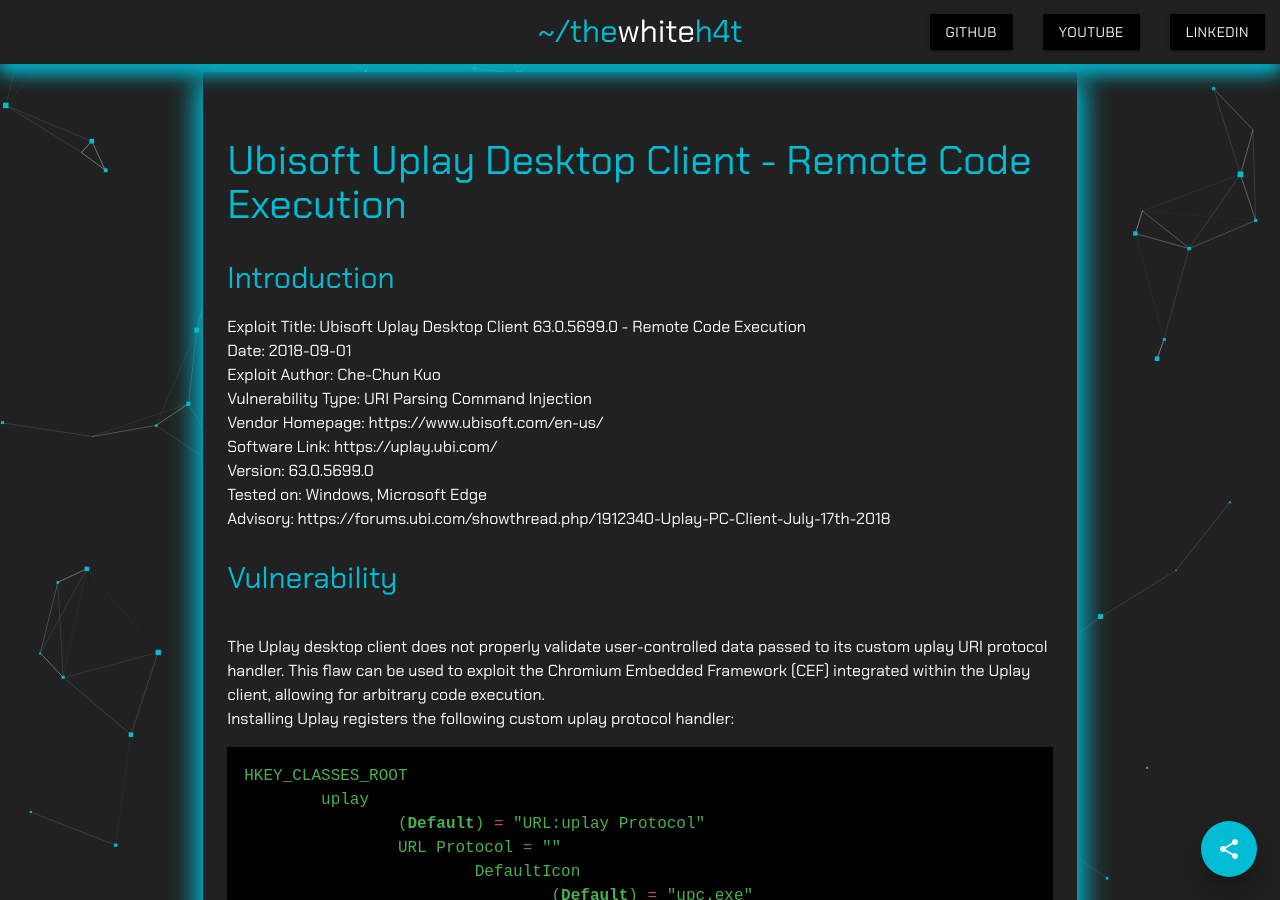
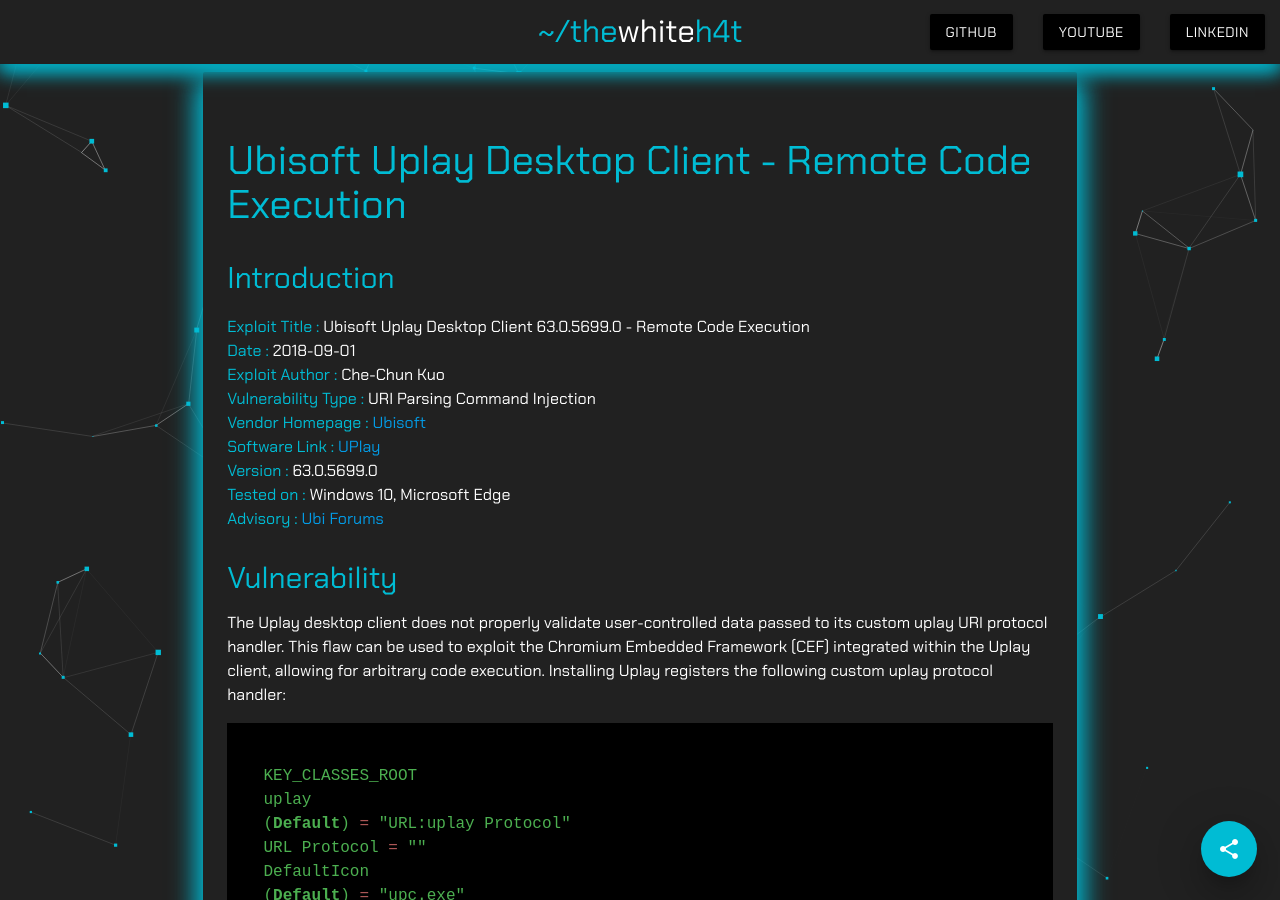
Before and after one commit to thewhiteh4t/thewhiteh4t.github.io, a Jekyll site: the page built from _posts/2018-11-16-ubisoft-uplay-rce-exploit.html, in a window 1280 px wide and 900 px high. Built offline with Jekyll 4.4.1, drawn with Linux system fonts in a browser that asks for light colours; nearby versions of some CDN libraries; comment, search, counter and statistics services are not loaded; a style sheet for code colours, icons or effects is not loaded.

Commit message:
Converted to html

```diff
--- a/_posts/2018-02-18-cve-2018-6791-arbitrary-command-execution-in-kde-plasma.md
+++ b/_posts/2018-02-18-cve-2018-6791-arbitrary-command-execution-in-kde-plasma.html
@@ -2,9 +2,6 @@
 title: CVE-2018-6791 | Arbitrary Command Execution in KDE
 layout: post
 date: 2018-02-18 08:30:00 +0000
-image: images/kde.png
-post: post
-
 ---
 <h1 class="cyan-text title">CVE-2018-6791 | PoC | Arbitrary Command Execution in KDE Plasma</h1>
 <img class="responsive-img z-depth-5" src="{{ site-url }}/images/kde.png">
--- /dev/null
+++ b/_posts/2018-11-16-ubisoft-uplay-rce-exploit.html
@@ -0,0 +1,84 @@
+---
+title: Ubisoft UPlay RCE Exploit
+layout: post
+date: 2018-11-16 12:33
+---
+<h1 class="cyan-text title">Ubisoft Uplay Desktop Client - Remote Code Execution</h1>
+<h2 class="cyan-text subtitle">Introduction</h2>
+
+<div class="content white-text">
+  <ul>
+    <li><span class="cyan-text">Exploit Title : </span>Ubisoft Uplay Desktop Client 63.0.5699.0 - Remote Code Execution</li>
+    <li><span class="cyan-text">Date : </span>2018-09-01</li>
+    <li><span class="cyan-text">Exploit Author : </span>Che-Chun Kuo</li>
+    <li><span class="cyan-text">Vulnerability Type : </span>URI Parsing Command Injection</li>
+    <li><span class="cyan-text">Vendor Homepage : </span><a href="https://www.ubisoft.com/en-us/">Ubisoft</a></li>
+    <li><span class="cyan-text">Software Link : </span><a href="https://uplay.ubi.com/">UPlay</a></li>
+    <li><span class="cyan-text">Version : </span>63.0.5699.0</li>
+    <li><span class="cyan-text">Tested on : </span>Windows 10, Microsoft Edge</li>
+    <li><span class="cyan-text">Advisory : </span><a href="https://forums.ubi.com/showthread.php/1912340-Uplay-PC-Client-July-17th-2018">Ubi Forums</a></li>
+  </ul>
+
+  <h3 class="cyan-text subtitle">Vulnerability</h3>
+  <p>The Uplay desktop client does not properly validate user-controlled data passed to its custom uplay URI protocol handler. This flaw can be used to exploit the Chromium Embedded Framework (CEF) integrated within the Uplay client, allowing for arbitrary code execution.
+  Installing Uplay registers the following custom uplay protocol handler:
+  </p>
+
+  <pre><code class="black green-text">
+  KEY_CLASSES_ROOT
+  uplay
+  (Default) = "URL:uplay Protocol"
+  URL Protocol = ""
+  DefaultIcon
+  (Default) = "upc.exe"
+  Shell
+  Open
+  Command
+  (Default) = "C:\Program Files (x86)\Ubisoft\Ubisoft Game Launcher\upc.exe" "%1"
+  </code></pre>
+
+  <p>The %1 will be replaced with arguments from the URI. The following crafted URI performs arbitrary code execution:</p>
+
+  <pre><code class="black green-text">uplay://foobar" --GPU-launcher="cmd /K whoami &" --</code></pre>
+
+  <p>When a victim opens this URI, the string is passed to the Windows ShellExecute function.
+    <br><br>
+    Microsoft states the following: "When ShellExecute executes the pluggable protocol handler with a string on the command line, any non-encoded spaces, quotes, and backslashes in the URI will be interpreted as part of the command line. This means that if you use C/C++’s argc and argv to determine the arguments passed to your application, the string may be broken across multiple parameters."
+    <br><br>
+    "Malicious parties could use additional quote or backslash characters to pass additional command line parameters. For this reason, pluggable protocol handlers should assume that any parameters on the command line could come from malicious parties, and carefully validate them."
+    <br><br>
+    The Uplay desktop client does not properly validate user-controlled data. An attacker can inject certain Chromium flags that allow for arbitrary code execution. The malicious URI breaks the command line with a quote character and inserts a new switch called --GPU-launcher. Since the Uplay client uses the Chromium Embedded Framework (CEF), Chromium command lines switches are supported.
+    <br><br>
+    The --GPU-launcher switch provides a method to execute arbitrary commands. The following string shows the final command, which opens the Windows command prompt and executes the whoami program.
+  </p>
+
+  <pre><code class="black green-text">"C:\Program Files (x86)\Ubisoft\Ubisoft Game Launcher\upc.exe" "foobar" --GPU-launcher="cmd /K whoami &" --"</code></pre>
+
+  <h3 class="cyan-text subtitle">Attack Scenario</h3>
+  <p>
+    The following attack scenario would result in the compromise of a victim's machine with the vulnerable Uplay client installed. A user running Microsoft Edge visits a specially crafted webpage or clicks on a specially crafted link. The user is served with the prompt: Did you mean to switch apps? Microsoft Edge is trying to open "UPlay launcher". After the user gives consent, the vulnerable application runs, resulting in arbitrary code execution in the context of the current process.
+    <br><br>
+    This scenario also works on IE, but the IE browser shows the URI string to be opened and warns users against opening untrusted content. Microsoft Edge provides no such warning. Chrome and Firefox both escape illegal characters before passing the URI to the protocol handler.
+    <br><br>
+    After Uplay desktop client (upc.exe) is run, upc.exe will attempt to open additional executables before the --GPU-launcher is activated. One notable executable is the UplayService.exe. UplayService requires elevated privileges. If the user is a non-administrative user a UAC prompt will appear.
+    <br><br>
+    It should be noted, this UAC prompt doesn't prevent command execution from occurring. Regardless of which option the user chooses within the UplayService UAC prompt (Yes/No), command execution will still occur once the code that passes the --GPU-launcher switch to the CEF is triggered within upc.exe.
+  </p>
+
+  <h4 class="cyan-text subtitle">Proof of Concept</h4>
+  <p>The following POC provides two avenues to trigger the vulnerability within Microsoft Edge.
+    The first method triggers when the webpage is opened.
+    The second method triggers when the hyperlink is clicked by a user.
+
+  <pre><code class="black green-text">
+  &lt;a href='uplay://foobar" --GPU-launcher="cmd /K whoami &" --'&gt;ubisoft uplay desktop client rce poc&lt;/a&gt;
+  &lt;script&gt;
+  window.location = 'uplay://foobar" --GPU-launcher="cmd /K whoami &" --'
+  &lt;/script&gt;
+  </code></pre>
+
+</div>
+
+<div class="video-container">
+  <iframe src="https://www.youtube.com/embed/mffRsZgWgys" frameborder="0" allow="accelerometer; autoplay; encrypted-media; gyroscope; picture-in-picture" allowfullscreen></iframe>
+ </div>
--- a/_posts/2018-11-16-ubisoft-uplay-rce-exploit.md
+++ /dev/null
@@ -1,97 +0,0 @@
----
-title: Ubisoft UPlay RCE Exploit
-layout: post
-date: 2018-11-16 12:33
-image: "/images/ubipoc.png"
-post: post
-
----
-<h1 class="cyan-text title">Ubisoft Uplay Desktop Client - Remote Code Execution</h1>
-<h2 class="cyan-text subtitle">Introduction</h2>
-
-<div class="content white-text">
-	Exploit Title: Ubisoft Uplay Desktop Client 63.0.5699.0 - Remote Code Execution
-	<br>
-	Date: 2018-09-01
-	<br>
-	Exploit Author: Che-Chun Kuo
-	<br>
-	Vulnerability Type: URI Parsing Command Injection
-	<br>
-	Vendor Homepage: https://www.ubisoft.com/en-us/
-	<br>
-	Software Link: https://uplay.ubi.com/
-	<br>
-	Version: 63.0.5699.0
-	<br>
-	Tested on: Windows, Microsoft Edge
-	<br>
-	Advisory: https://forums.ubi.com/showthread.php/1912340-Uplay-PC-Client-July-17th-2018
-	<br>
-
-	<h3 class="cyan-text subtitle">Vulnerability</h3>
-	<br>
-The Uplay desktop client does not properly validate user-controlled data passed to its custom uplay URI protocol handler. This flaw can be used to exploit the Chromium Embedded Framework (CEF) integrated within the Uplay client, allowing for arbitrary code execution.
-	<br>
-
-Installing Uplay registers the following custom uplay protocol handler:
-
-	<pre><code class="black green-text">HKEY_CLASSES_ROOT
-	uplay
-		(Default) = "URL:uplay Protocol"
-		URL Protocol = ""
-			DefaultIcon
-				(Default) = "upc.exe"
-		Shell
-			Open
-			Command
-				(Default) = "C:\Program Files (x86)\Ubisoft\Ubisoft Game Launcher\upc.exe" "%1"
-	</code></pre>
-	<br>
-
-The %1 will be replaced with arguments from the URI. The following crafted URI performs arbitrary code execution:
-
-<pre><code class="black green-text">uplay://foobar" --GPU-launcher="cmd /K whoami &" --</code></pre>
-
-When a victim opens this URI, the string is passed to the Windows ShellExecute function.
-<br><br>
-Microsoft states the following: "When ShellExecute executes the pluggable protocol handler with a string on the command line, any non-encoded spaces, quotes, and backslashes in the URI will be interpreted as part of the command line. This means that if you use C/C++’s argc and argv to determine the arguments passed to your application, the string may be broken across multiple parameters."
-<br><br>
-"Malicious parties could use additional quote or backslash characters to pass additional command line parameters. For this reason, pluggable protocol handlers should assume that any parameters on the command line could come from malicious parties, and carefully validate them."
-<br><br>
-The Uplay desktop client does not properly validate user-controlled data. An attacker can inject certain Chromium flags that allow for arbitrary code execution. The malicious URI breaks the command line with a quote character and inserts a new switch called --GPU-launcher. Since the Uplay client uses the Chromium Embedded Framework (CEF), Chromium command lines switches are supported.
-<br><br>
-The --GPU-launcher switch provides a method to execute arbitrary commands. The following string shows the final command, which opens the Windows command prompt and executes the whoami program.
-<br>
-
-	<pre><code class="black green-text">"C:\Program Files (x86)\Ubisoft\Ubisoft Game Launcher\upc.exe" "foobar" --GPU-launcher="cmd /K whoami &" --"</code></pre>
-
-	<h3 class="cyan-text subtitle">Attack Scenario</h3>
-
-The following attack scenario would result in the compromise of a victim's machine with the vulnerable Uplay client installed. A user running Microsoft Edge visits a specially crafted webpage or clicks on a specially crafted link. The user is served with the prompt: Did you mean to switch apps? Microsoft Edge is trying to open "UPlay launcher". After the user gives consent, the vulnerable application runs, resulting in arbitrary code execution in the context of the current process.
-<br><br>
-This scenario also works on IE, but the IE browser shows the URI string to be opened and warns users against opening untrusted content. Microsoft Edge provides no such warning. Chrome and Firefox both escape illegal characters before passing the URI to the protocol handler.
-<br><br>
-After Uplay desktop client (upc.exe) is run, upc.exe will attempt to open additional executables before the --GPU-launcher is activated. One notable executable is the UplayService.exe. UplayService requires elevated privileges. If the user is a non-administrative user a UAC prompt will appear.
-<br><br>
-It should be noted, this UAC prompt doesn't prevent command execution from occurring. Regardless of which option the user chooses within the UplayService UAC prompt (Yes/No), command execution will still occur once the code that passes the --GPU-launcher switch to the CEF is triggered within upc.exe.
-
-<h4 class="cyan-text subtitle">Proof of Concept</h4>
-
-The following POC provides two avenues to trigger the vulnerability within Microsoft Edge.
-The first method triggers when the webpage is opened.
-The second method triggers when the hyperlink is clicked by a user.
-<br>
-
-<pre><code class="black green-text">&lt;a href='uplay://foobar" --GPU-launcher="cmd /K whoami &" --'&gt;ubisoft uplay desktop client rce poc&lt;/a&gt;
-
-&lt;script&gt;
-  window.location = 'uplay://foobar" --GPU-launcher="cmd /K whoami &" --'
-&lt;/script&gt;
-</code></pre>
-<br>
-
-</div>
-<div class="video-container">
-  <iframe src="https://www.youtube.com/embed/mffRsZgWgys" frameborder="0" allow="accelerometer; autoplay; encrypted-media; gyroscope; picture-in-picture" allowfullscreen></iframe>
- </div>
```
Also changed, not shown: _posts/2018-05-26-pwnedornot.html (renamed from _posts/2018-05-26-pwnedornot.md), _posts/2018-11-16-seeker-find-geolocation-with-high-accuracy.html (renamed from _posts/2018-11-16-seeker-find-geolocation-with-high-accuracy.md).
